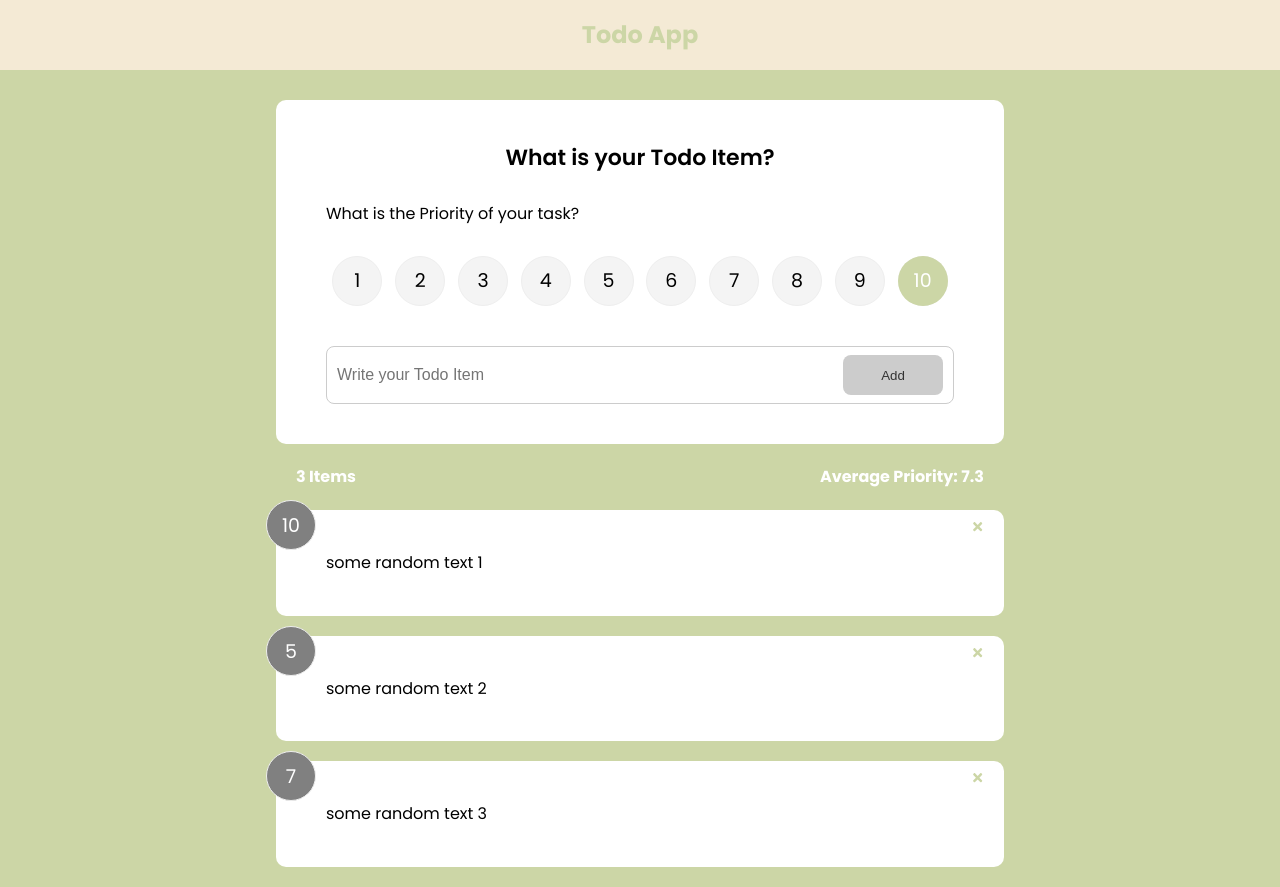
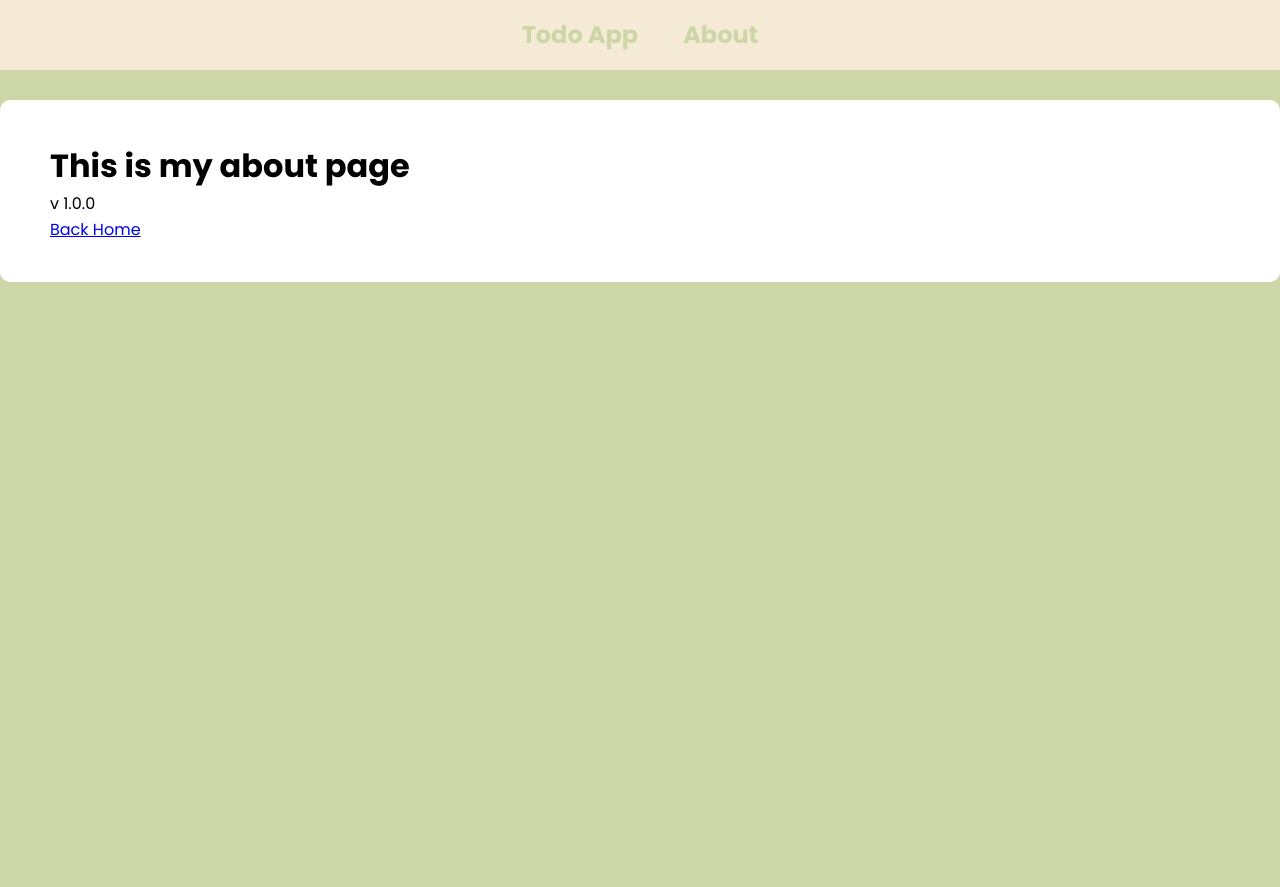
Before and after one commit to NavSainiUofT/React-TODO-App, a React (Vite) app: page /about in a window 1280 px wide. After the commit the page ends 800 px from the top, so only its background shows below. Built offline with nearby package versions, Linux system fonts and the light colour scheme.

Commit message:
Added about page

```diff
--- a/src/App.jsx
+++ b/src/App.jsx
@@ -1,10 +1,12 @@
 import { useState } from "react";
+import { BrowserRouter as Router, Route, Routes } from "react-router-dom";
 import Header from "./components/Header";
 import TodoList from "./components/TodoList";
 import TodoData from "./data/tododata";
 import TodoStats from "./components/TodoStats";
 import TodoForm from "./components/TodoForm";
 import { v4 as uuidv4 } from "uuid";
+import About from "./pages/About";
 
 function App() {
   const [todo, setTodo] = useState(TodoData);
@@ -22,17 +24,30 @@ function App() {
   };
 
   return (
+    <Router>
       <>
         <Header />
+        <Routes>
+          <Route
+            exact
+            path="/"
+            element={
+              <>
+
                 <div className="container">
                   <TodoForm handleAdd={addTodo} />
                   <TodoStats todo={todo} />
-      </div>
+                  <TodoList todo={todo} handleDelete={deleteTodo} />
 
-      <div className="container">
-        <TodoList todo={todo} handleDelete={deleteTodo} />
                 </div>
               </>
+            }
+          ></Route>
+          <Route path="/about" element={<About />} />
+        </Routes>
+
+      </>
+    </Router>
   );
 }
 
--- a/src/components/Header.jsx
+++ b/src/components/Header.jsx
@@ -1,3 +1,6 @@
+import { Link } from "react-router-dom";
+
+
 function Header({ text="Todo App" }) {
   const headerStyle = {
     backgroundColor: "#F4EAD5",
@@ -6,7 +9,8 @@ function Header({ text="Todo App" }) {
   return (
     <header style={headerStyle}>
       <div className="container">
-        <h2>{text}</h2>
+        <h2><Link className="link-routes" to='/'>{text}</Link> <Link className="link-routes" style={{"margin-left": "40px"}}  to='/about'>About</Link></h2>
+
       </div>
     </header>
   );
--- a/src/index.css
+++ b/src/index.css
@@ -6,6 +6,10 @@
   padding: 0;
 }
 
+.link-routes {
+  text-decoration: none;
+  color: #CCD6A6;
+}
 body {
   font-family: 'Poppins', sans-serif;
   background-color: #CCD6A6;
--- /dev/null
+++ b/src/pages/About.jsx
@@ -0,0 +1,17 @@
+import React from "react";
+import Card from "../components/shared/Card";
+import { Link } from "react-router-dom";
+
+function About() {
+  return (
+    <div>
+      <Card>
+        <h1>This is my about page</h1>
+        <p>v 1.0.0</p>
+        <Link to="/">Back Home</Link>
+      </Card>
+    </div>
+  );
+}
+
+export default About;
```
Lines whose indentation alone changed are shown as unchanged.
